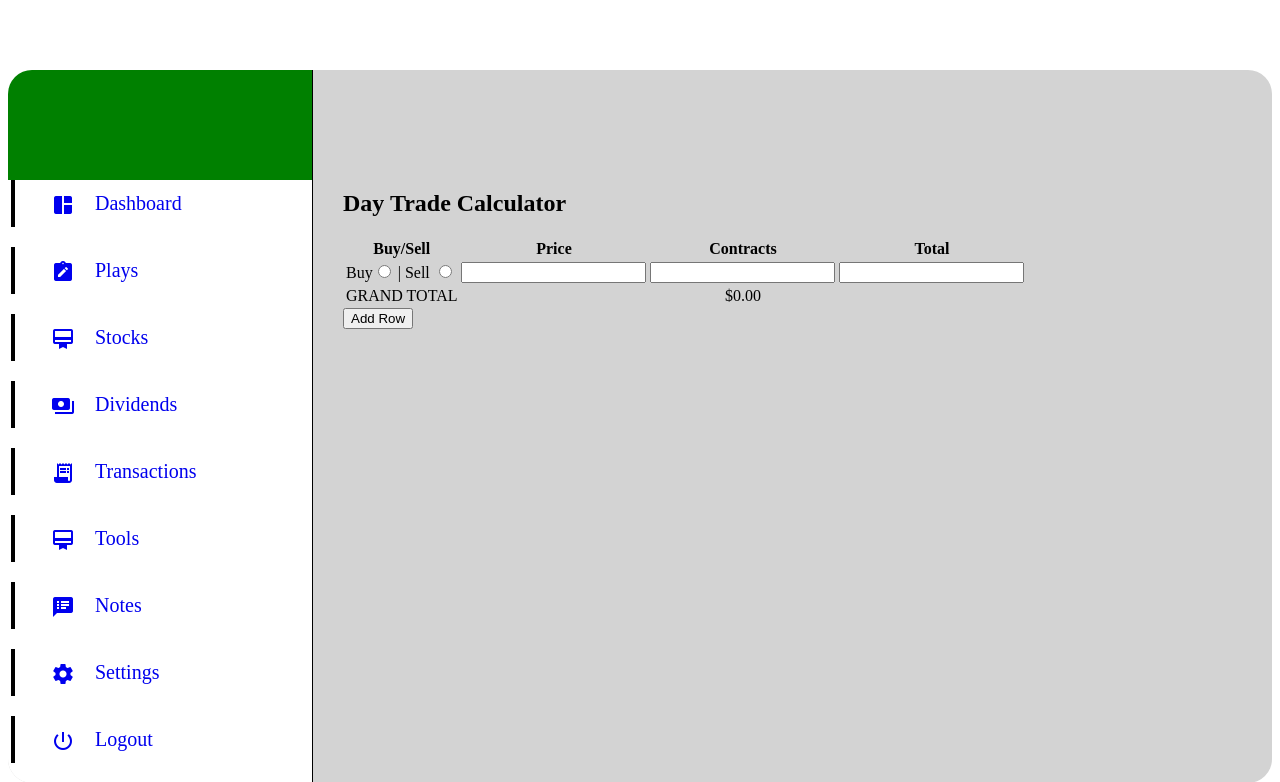
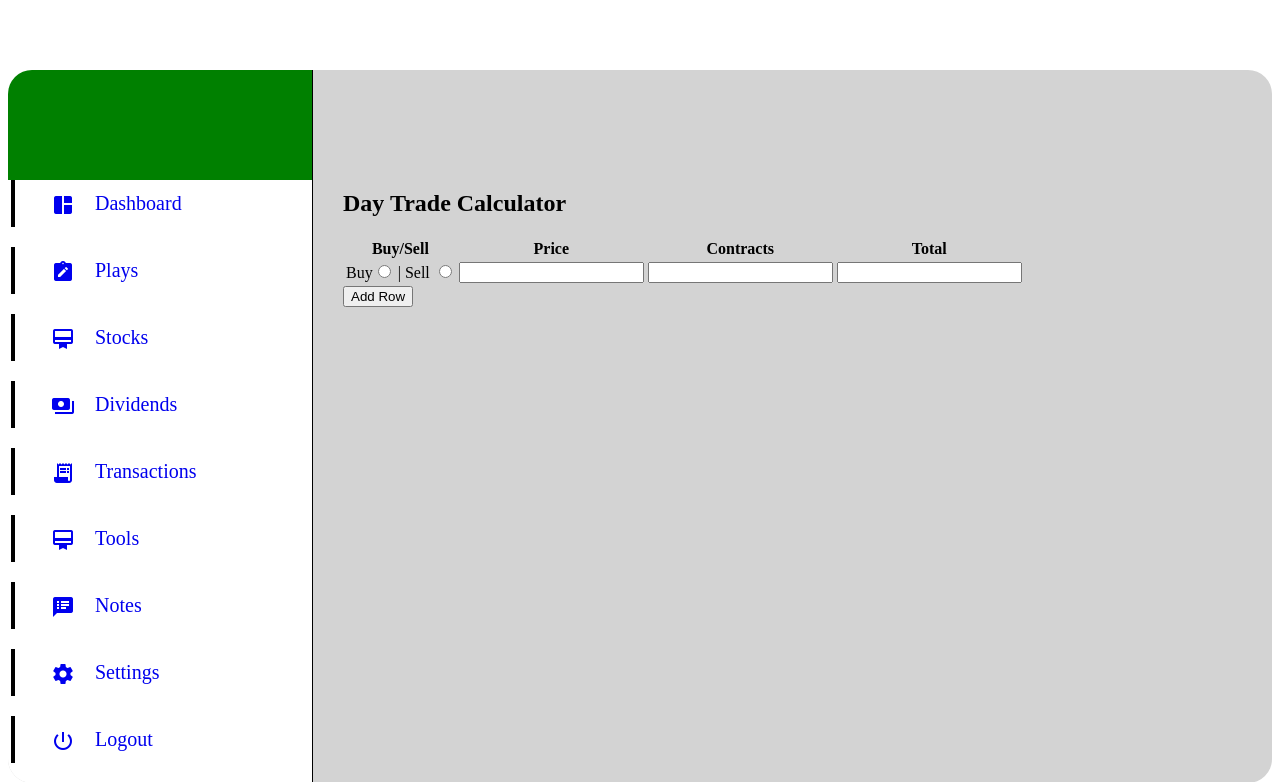
Before and after one commit to joshbyvelds/bsx-version-two, a Symfony app: template templates/tools/daytrade_calc.html.twig in a window 1280 px wide. Shown: the top 782 px of the page. Run offline with Twig, Linux system fonts and the light colour scheme; the template is opened without the code that fills it, so the values that code supplies are empty; some libraries are stand-ins or nearby versions.

Commit message:
Hotfix for DT Calc Grand Total

```diff
--- a/templates/tools/daytrade_calc.html.twig
+++ b/templates/tools/daytrade_calc.html.twig
@@ -26,14 +26,7 @@
                 <input class="total_input" type="text" readonly>
             </td>
         </tr>
-        <tr id="total">
-            <td>
-                GRAND TOTAL
-            </td>
-            <td colspan="3" style="text-align: center;">
-                $0.00
-            </td>
-        </tr>
+
     </table>
 
     <button id="add_row">Add Row</button>
```
